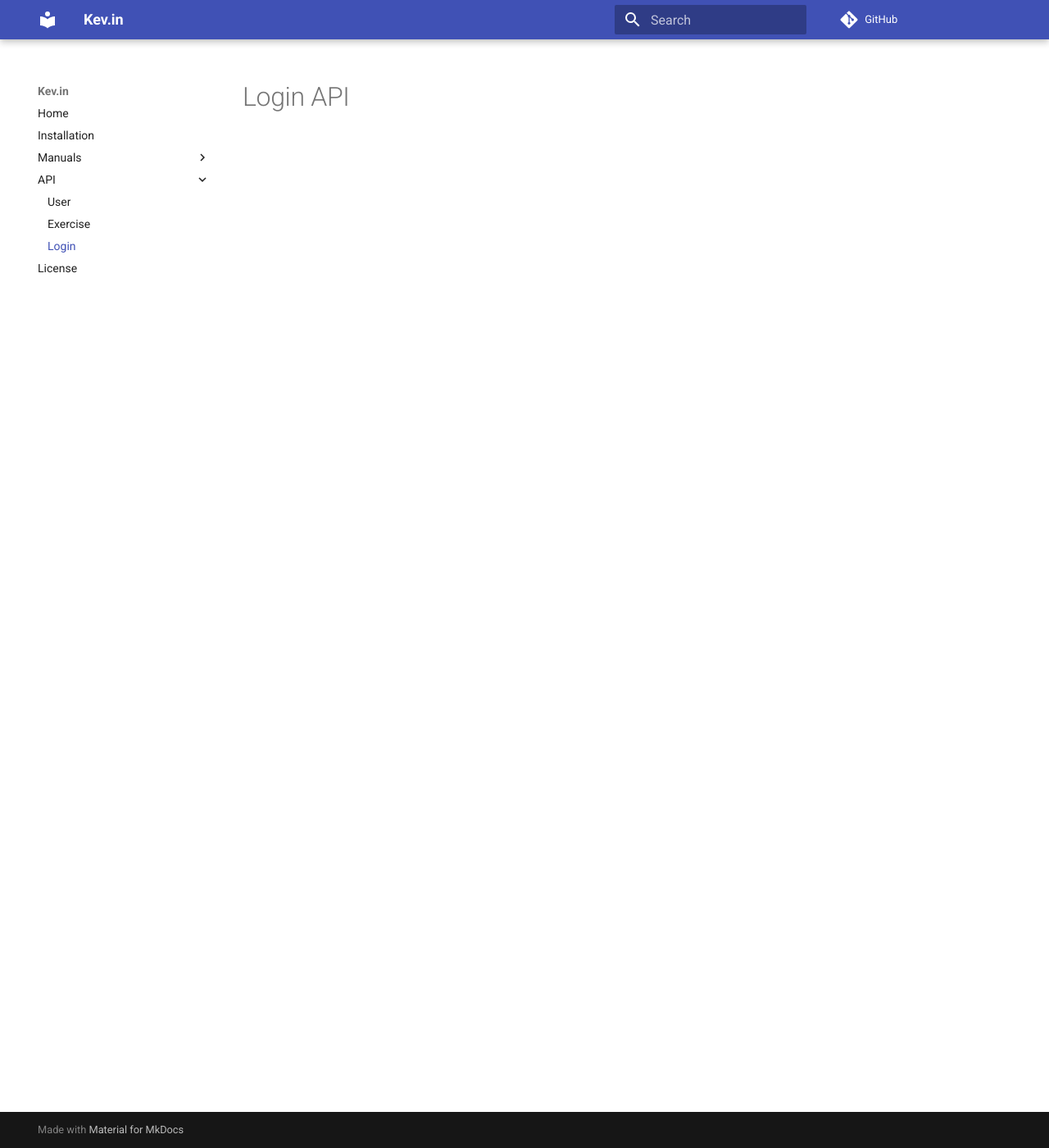
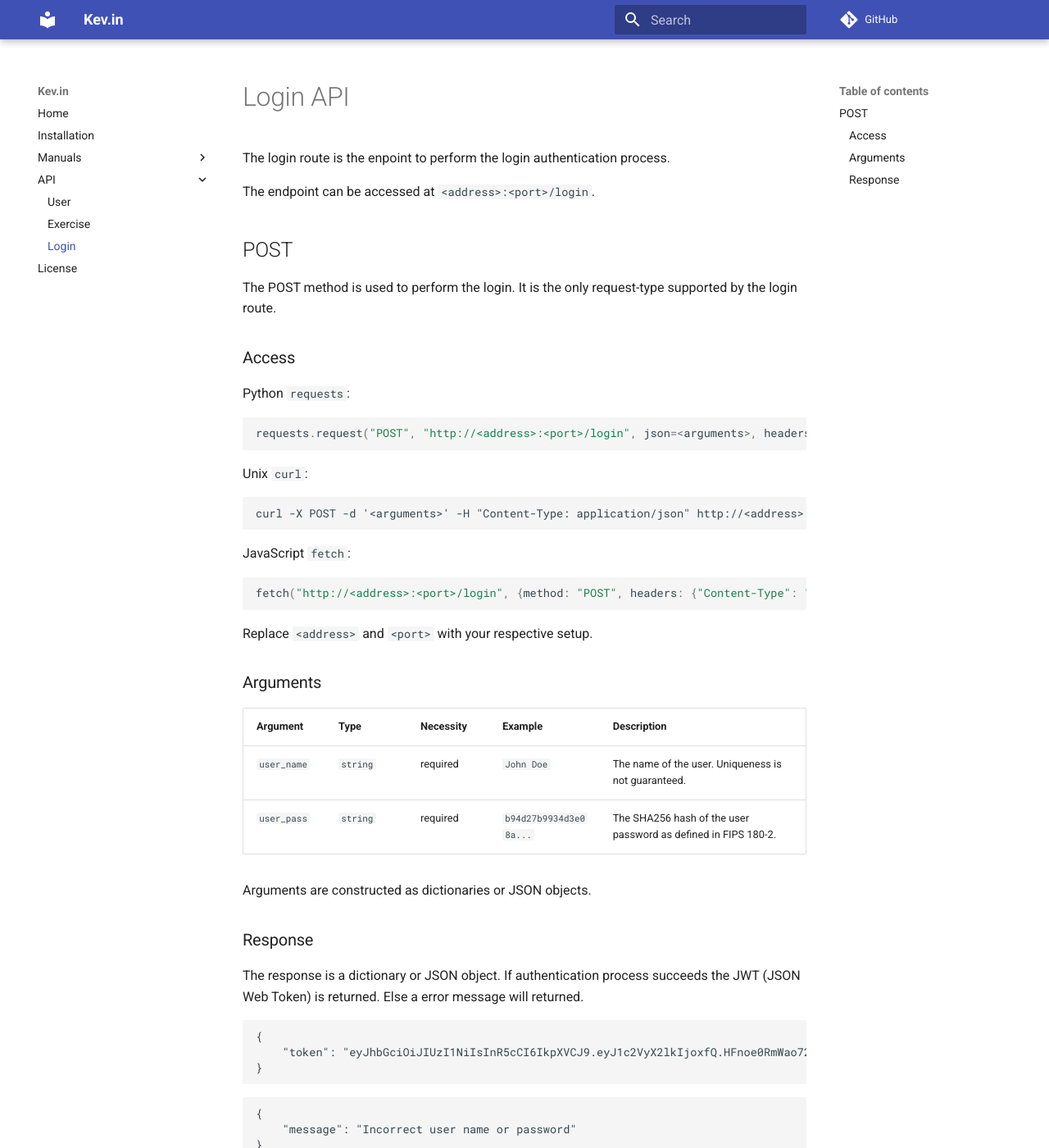
Before and after one commit to mlinke-ai/kev_in, an MkDocs documentation site: the page built from docs/api/login.md, in a window 1280 px wide and 1400 px high. Shown: the whole window at 82% size. Built offline with MkDocs 1.6.1 and Material for MkDocs 9.7.7, drawn with Linux system fonts in a browser that asks for light colours; comment, search, counter and statistics services are not loaded.

````diff
--- a/docs/api/login.md
+++ b/docs/api/login.md
@@ -8,3 +8,57 @@
 ---
 
 # Login API
+
+The login route is the enpoint to perform the login authentication process.
+
+The endpoint can be accessed at `<address>:<port>/login`.
+
+## POST
+
+The POST method is used to perform the login. It is the only request-type supported by the login route.
+
+### Access
+
+Python `requests`:
+
+```python
+requests.request("POST", "http://<address>:<port>/login", json=<arguments>, headers={"Content-Type": "application/json"})
+```
+
+Unix `curl`:
+
+```
+curl -X POST -d '<arguments>' -H "Content-Type: application/json" http://<address>:<port>/login
+```
+
+JavaScript `fetch`:
+
+```javascript
+fetch("http://<address>:<port>/login", {method: "POST", headers: {"Content-Type": "application/json"}, body: JSON.stringify(<arguments>)})
+```
+
+Replace `<address>` and `<port>` with your respective setup.
+
+### Arguments
+
+| Argument | Type | Necessity | Example | Description |
+|---|---|---|---|---|
+| `user_name` | `string` | required | `John Doe` | The name of the user. Uniqueness is not guaranteed. |
+| `user_pass` | `string` | required | `b94d27b9934d3e08a...` | The SHA256 hash of the user password as defined in FIPS 180-2. |
+
+Arguments are constructed as dictionaries or JSON objects.
+
+### Response
+
+The response is a dictionary or JSON object. If authentication process succeeds the JWT (JSON Web Token) is returned. Else a error message will returned.
+
+```
+{
+    "token": "eyJhbGciOiJIUzI1NiIsInR5cCI6IkpXVCJ9.eyJ1c2VyX2lkIjoxfQ.HFnoe0RmWao72CHwfjaaUHPmXs8QW8jPL_vXfmHIH38"
+}
+```
+```
+{
+    "message": "Incorrect user name or password"
+}
+```
````
